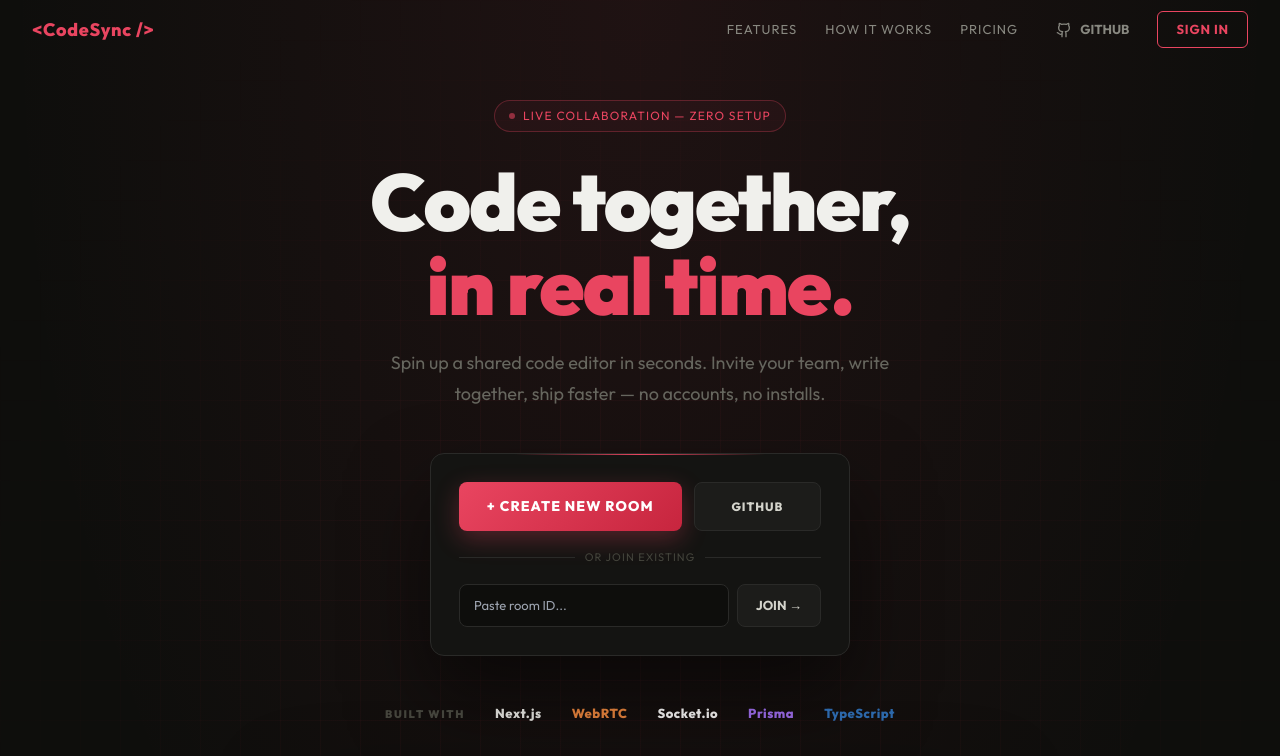
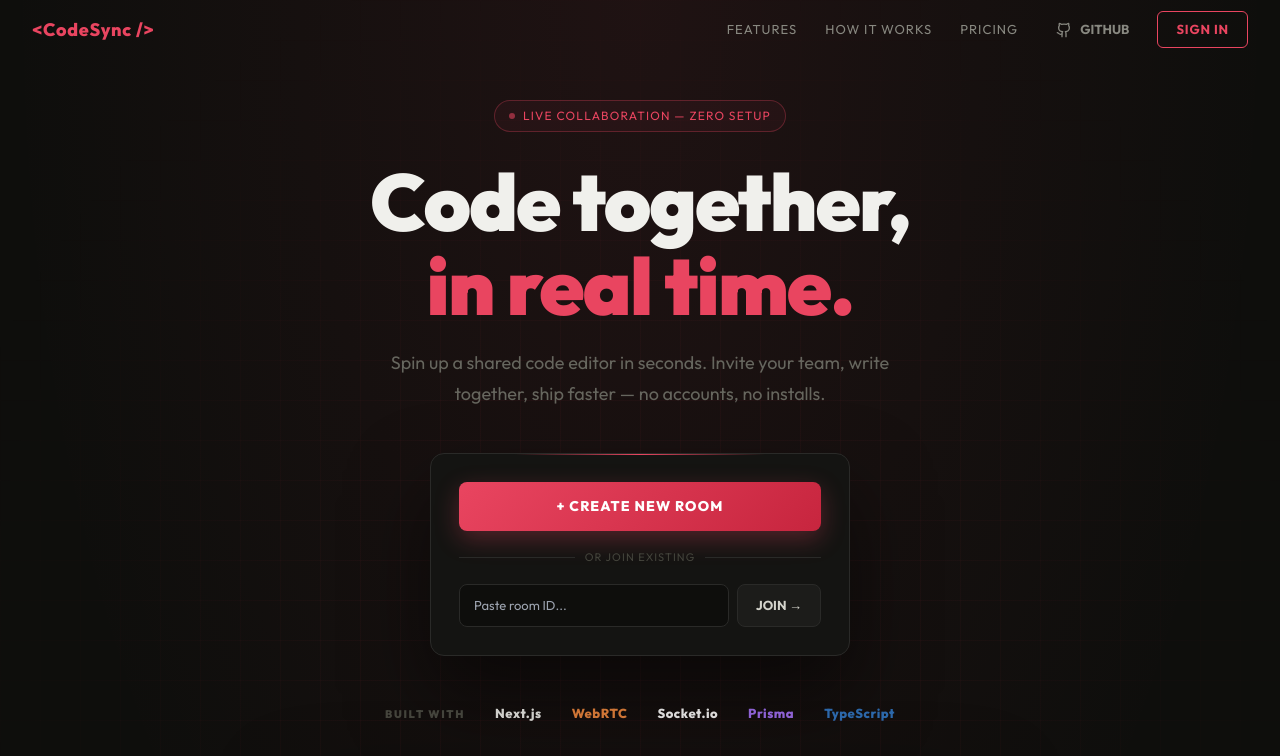
Before and after one commit to ali-imtiyazkhan/codeSync, a Next.js app in the folder apps/web/: page / in a window 1280 px wide. Shown: the top 756 px of the page. Built offline with nearby package versions, Linux system fonts and the light colour scheme; no server answers.

Commit message:
fix:github repo removed form the codesync

```diff
--- a/apps/web/components/landing/Hero.tsx
+++ b/apps/web/components/landing/Hero.tsx
@@ -133,7 +133,7 @@ export const Hero: React.FC<HeroProps> = ({
                     <button
                         onClick={createRoom}
                         style={{
-                            flex: 2,
+                            flex: 1,
                             padding: "14px",
                             borderRadius: "8px",
                             border: "none",
@@ -158,40 +158,7 @@ export const Hero: React.FC<HeroProps> = ({
                     >
                         + CREATE NEW ROOM
                     </button>
-                    <a
-                        href="https://github.com/mainkhan/codeSync"
-                        target="_blank"
-                        rel="noopener noreferrer"
-                        style={{
-                            flex: 1,
-                            display: "flex",
-                            alignItems: "center",
-                            justifyContent: "center",
-                            borderRadius: "8px",
-                            border: "1px solid #2a2a28",
-                            background: "#1c1c1a",
-                            color: "#d4d4cc",
-                            textDecoration: "none",
-                            fontWeight: 800,
-                            fontSize: "12px",
-                            padding: "14px",
-                            cursor: "pointer",
-                            letterSpacing: "0.08em",
-                            transition: "all 0.2s",
-                        }}
-                        onMouseEnter={(e) => {
-                            e.currentTarget.style.borderColor = "#e94560";
-                            e.currentTarget.style.color = "#e94560";
-                            e.currentTarget.style.background = "rgba(233,69,96,0.05)";
-                        }}
-                        onMouseLeave={(e) => {
-                            e.currentTarget.style.borderColor = "#2a2a28";
-                            e.currentTarget.style.color = "#d4d4cc";
-                            e.currentTarget.style.background = "#1c1c1a";
-                        }}
-                    >
-                        GITHUB
-                    </a>
+
                 </div>
 
                 <div
```
